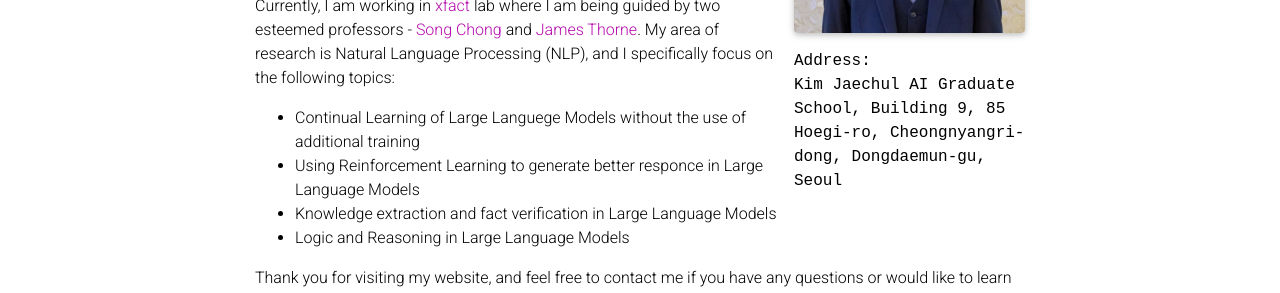
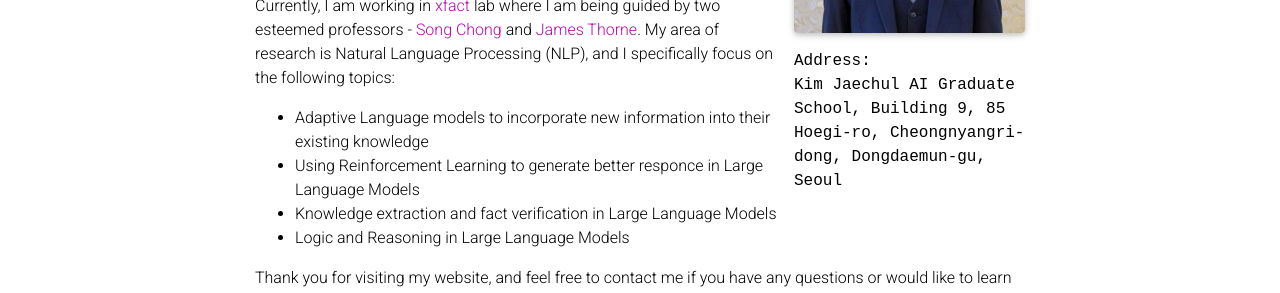
Before and after one commit to huzama/huzama.github.io, a Jekyll site: the page built from _pages/about.md, in a window 1280 px wide. Shown: the part 399-692 px from the top of the page. Built offline with Jekyll 4.4.1, drawn with Linux system fonts in a browser that asks for light colours; full-size pictures stand in for the smaller copies a plugin makes; comment, search, counter and statistics services are not loaded; a style sheet for code colours, icons or effects is not loaded.

Commit message:
Updated Page

```diff
--- a/_data/education.yml
+++ b/_data/education.yml
@@ -21,7 +21,7 @@ certificates:
 
   - name:  Specialization; Natural Language Processing
     issuer: DeepLearning.AI . Coursera
-    date: Sep. 2022
+    date: Jan. 2023
     credentialID: MEATDBBH93KG
     link: https://coursera.org/verify/specialization/MEATDBBH93KG
 
--- a/_pages/about.md
+++ b/_pages/about.md
@@ -22,7 +22,7 @@ social: true  # includes social icons at the bottom of the page
 
 <p> Currently, I am working in <a href="https://xfact.net/"> xfact</a> lab where I am being guided by two esteemed professors -  <a href='https://sites.google.com/a/kaist.edu/song-chong'>Song Chong</a> and <a href='https://jamesthorne.com/'> James Thorne</a>. My area of research is Natural Language Processing (NLP), and I specifically focus on the following topics:
 <ul>
-  <li> Continual Learning of Large Languege Models without the use of additional training</li>
+  <li> Adaptive Language models to incorporate new information into their existing knowledge</li>
   <li> Using Reinforcement Learning to generate better responce in Large Language Models </li>
   <li> Knowledge extraction and fact verification in Large Language Models</li>
   <li> Logic and Reasoning in Large Language Models</li>
```
